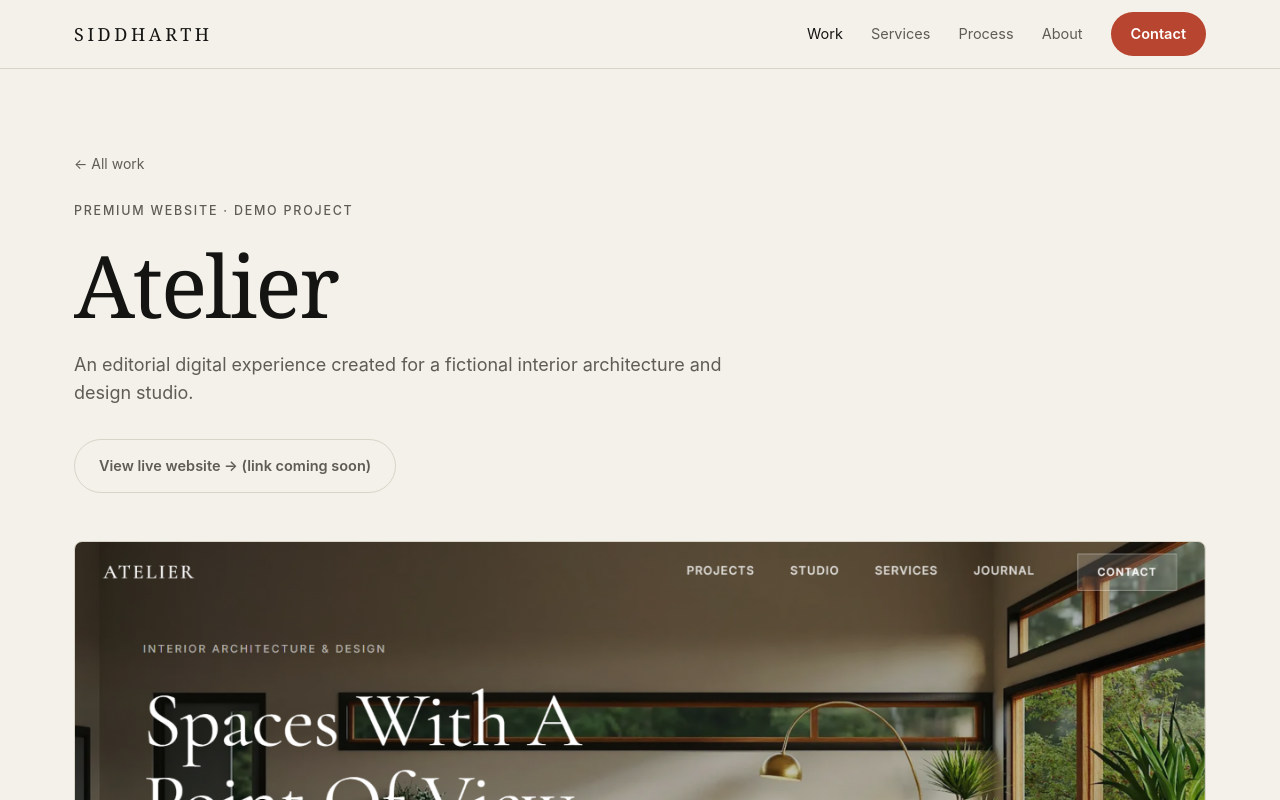
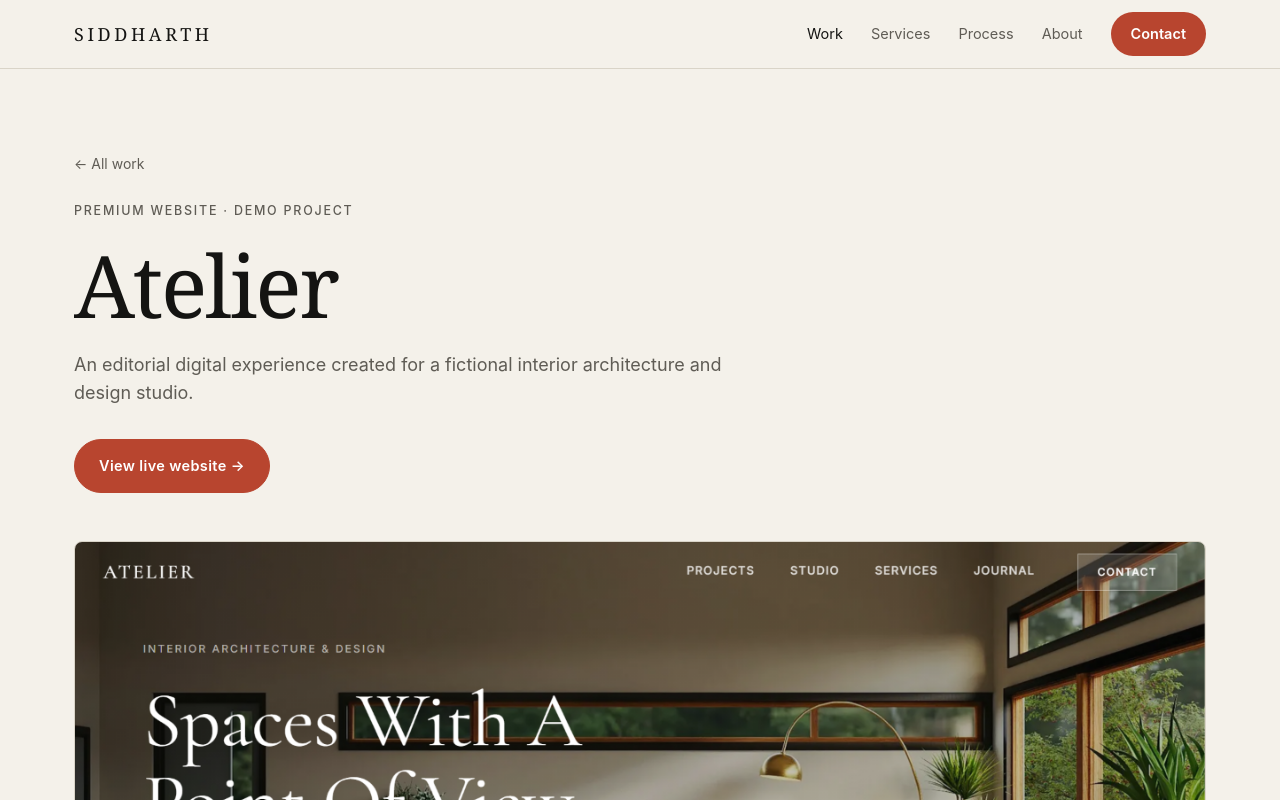
Before and after one commit to Siddharth3188/portfolio-v2, a Next.js app: page /work/atelier in a window 1280 px wide. Shown: the top 800 px of the page. Built offline with nearby package versions, Linux system fonts and the light colour scheme.

Commit message:
Add live URLs for multiple project entries

```diff
--- a/data/projects.ts
+++ b/data/projects.ts
@@ -20,7 +20,7 @@ export const projects: Project[] = [
     highlights: ["Home", "Services", "About", "Contact", "Responsive design"],
     considerations: ["Clear service descriptions", "Easy ways to enquire", "Responsive layout across devices"],
     technologies: [], // TODO: list only what the deployed demo actually uses
-    liveUrl: "", // TODO: add deployed demo URL
+    liveUrl: "https://bytezone-computers.vercel.app/", // TODO: add deployed demo URL
     featuredImage: img("bytezone", "featured", "ByteZone Computers website preview"),
     gallery: [img("bytezone", "gallery-1", "ByteZone Computers screen 1"), img("bytezone", "gallery-2", "ByteZone Computers screen 2")],
   },
@@ -36,7 +36,7 @@ export const projects: Project[] = [
     highlights: ["Homepage", "Programs", "Objectives", "Gallery", "Team", "Contact", "Organizational content"],
     considerations: ["A large amount of organizational content", "Clear navigation hierarchy", "Gallery and team sections"],
     technologies: [],
-    liveUrl: "",
+    liveUrl: "https://www.sakthisudarfoundation.org/",
     featuredImage: img("ssf", "featured", "Sakthi Sudar Foundation website preview"),
     gallery: [img("ssf", "gallery-1", "Sakthi Sudar Foundation screen 1"), img("ssf", "gallery-2", "Sakthi Sudar Foundation screen 2")],
   },
@@ -52,7 +52,7 @@ export const projects: Project[] = [
     highlights: ["Homepage", "Projects", "Project detail", "Studio", "Services", "Journal", "Contact"],
     considerations: ["Image-led presentation", "Typographic hierarchy", "Project detail storytelling"],
     technologies: [],
-    liveUrl: "",
+    liveUrl: "https://atelier-v3.vercel.app/",
     featuredImage: img("atelier", "featured", "Atelier website preview"),
     gallery: [img("atelier", "gallery-1", "Atelier screen 1"), img("atelier", "gallery-2", "Atelier screen 2")],
   },
```
